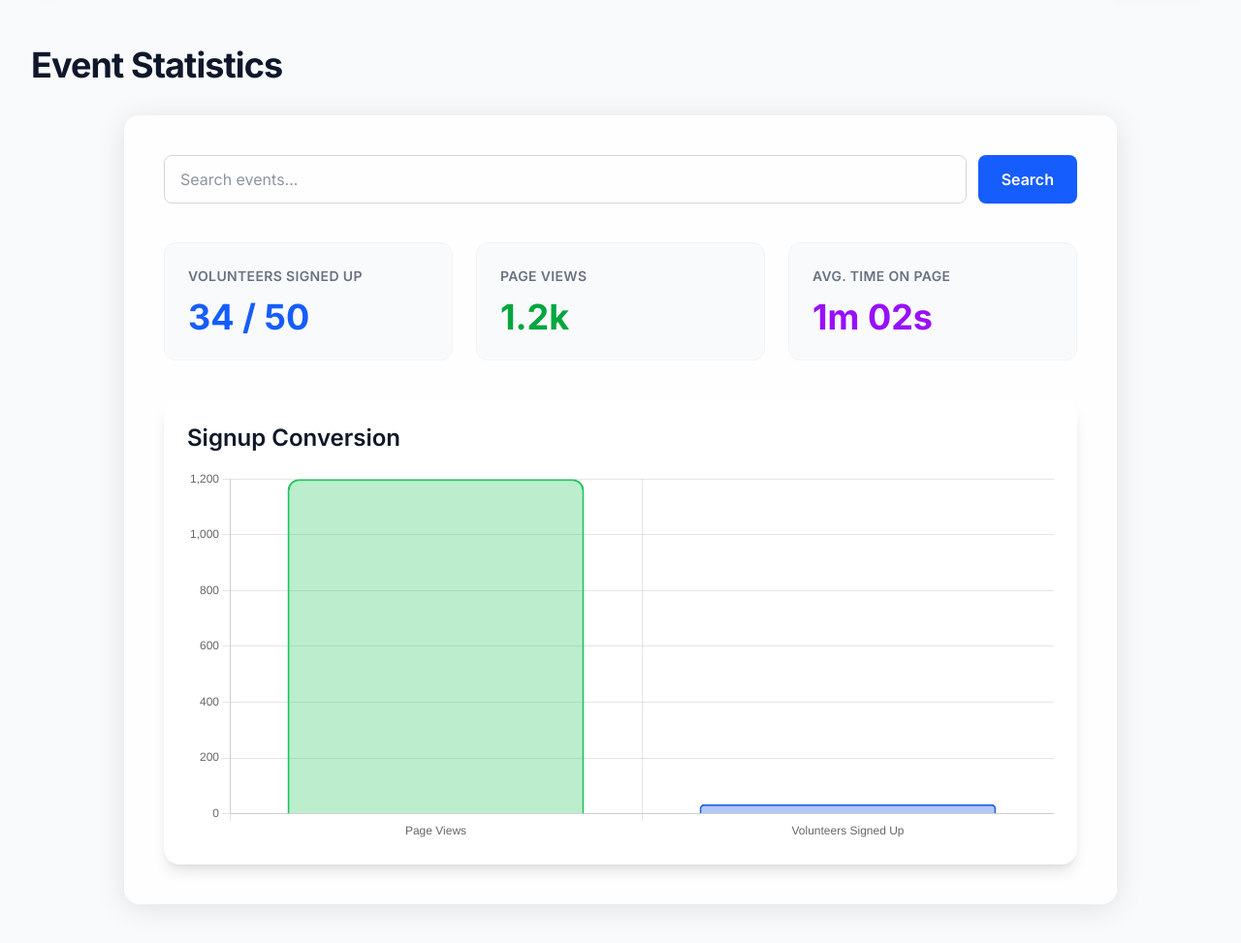
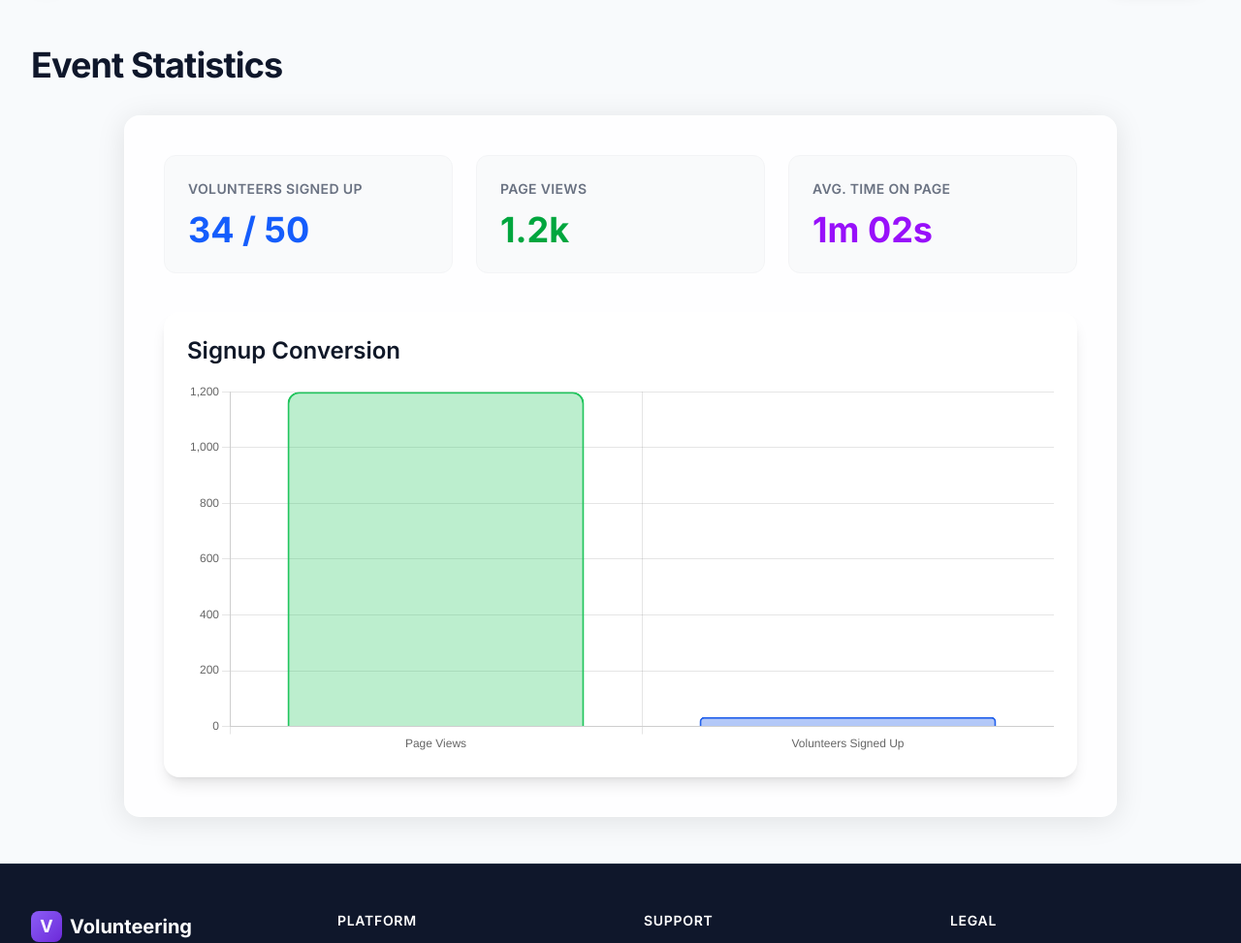
Before and after one commit to NoorHenigal/Volunteering-Website-Security, a Python web app: template app/templates/pages/event_statistics.html in a window 1280 px wide. Shown: the part 65-1038 px from the top of the page at 97% size. Run offline with Jinja, Linux system fonts and the light colour scheme; the template is opened without the code that fills it, so the values that code supplies are empty; style sheets or scripts are compiled from the project's sources; some libraries are stand-ins or nearby versions.

Commit message:
Remove event stats search form

```diff
--- a/app/templates/pages/event_statistics.html
+++ b/app/templates/pages/event_statistics.html
@@ -10,16 +10,6 @@
 
     {% call page_card('5xl') %}
     <div class="space-y-10">
-        <form class="flex flex-col md:flex-row gap-3" method="GET" action="/auth/event-statistics">
-            <label for="event-search" class="sr-only">Search events</label>
-            <input id="event-search" name="q" type="search" placeholder="Search events..."
-                class="flex-1 px-4 py-3 border border-gray-300 rounded-lg focus:ring-2 focus:ring-blue-500 focus:border-transparent">
-            <button type="submit"
-                class="px-6 py-3 rounded-lg bg-blue-600 text-white font-semibold hover:bg-blue-700 transition-colors">
-                Search
-            </button>
-        </form>
-
         <div class="grid grid-cols-1 md:grid-cols-3 gap-6">
             <article class="bg-gray-50 rounded-xl p-6 border border-gray-100">
                 <p class="text-sm font-semibold text-gray-500 uppercase tracking-wide">Volunteers Signed Up</p>
```
